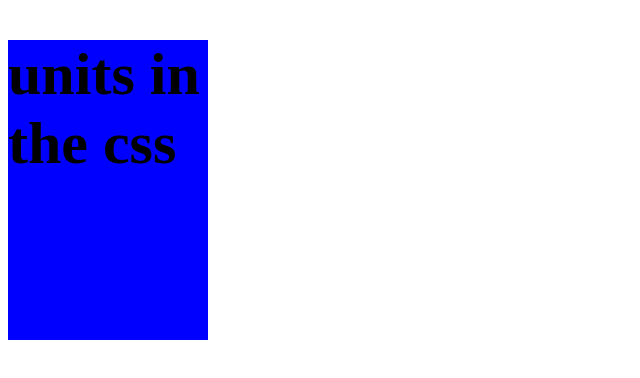
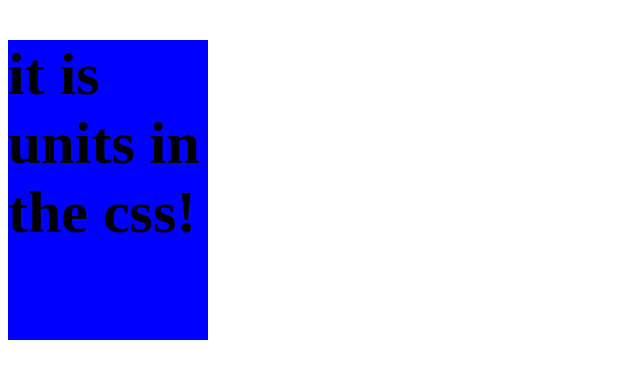
Before and after one commit to KReeDo47/html_css, a plain HTML site: page CSS/pixels.html in a window 1280 px wide. Shown: the whole page, without its empty margins (0-640 px from the left). Drawn offline with Linux system fonts and the light colour scheme.

Commit message:
Размер в пикселях

```diff
--- a/CSS/pixels.html
+++ b/CSS/pixels.html
@@ -8,6 +8,6 @@
     <link rel="stylesheet" href="css/pixels.css">
   </head>
   <body>
-    <h1>units in the css</h1>
+    <h1>it is units in the css!</h1>
   </body>
 </html>
```
